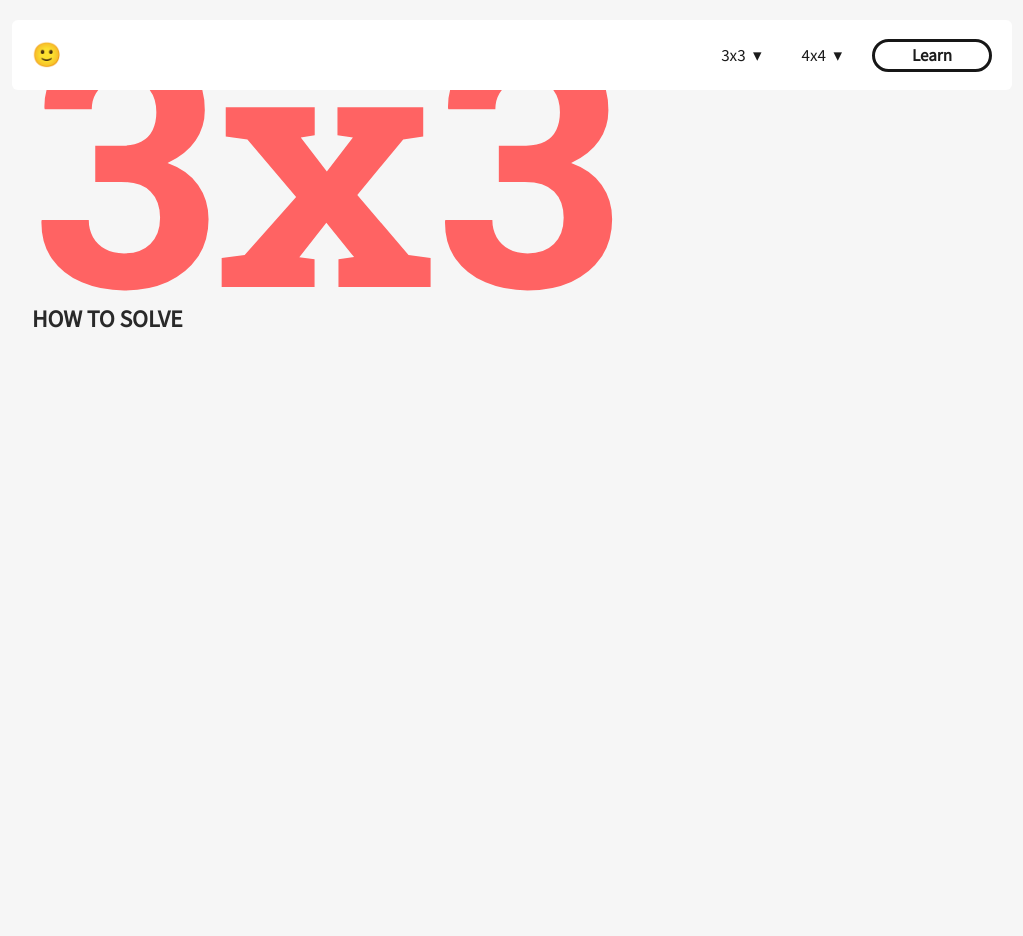
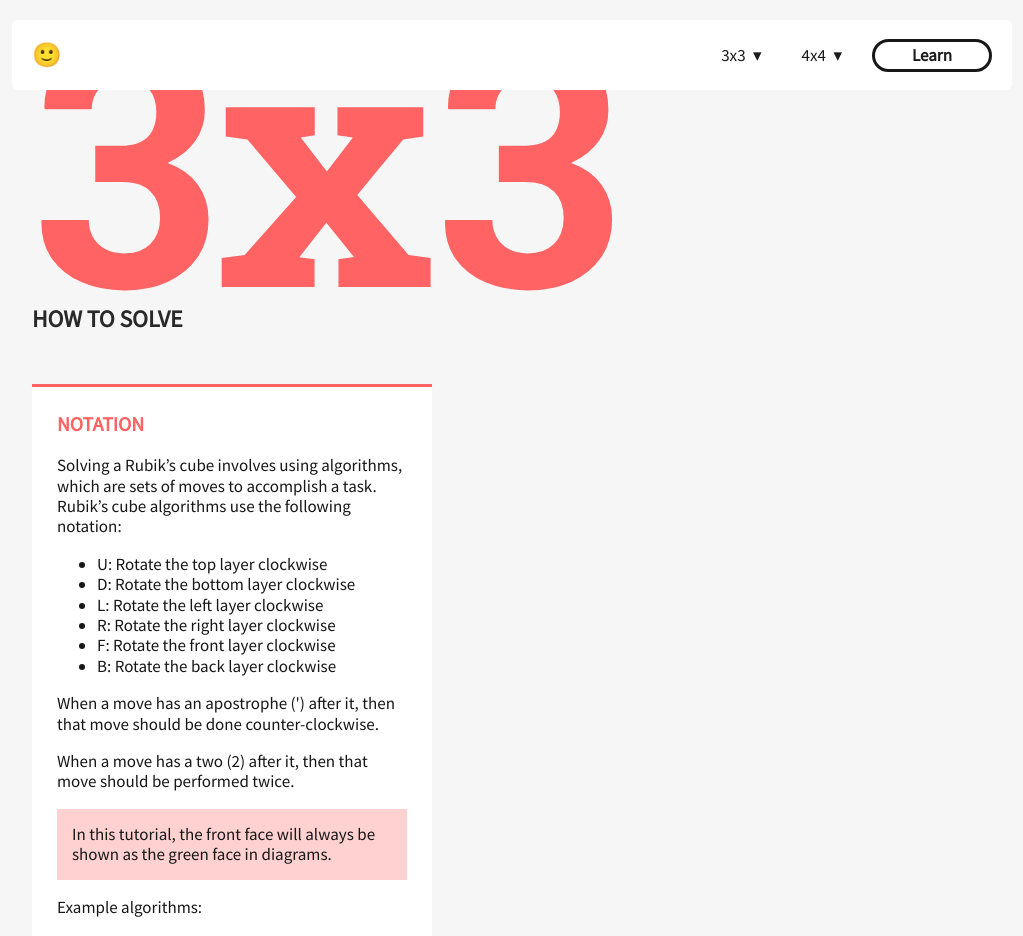
Before and after one commit to arielbob/cubedoc, a React app: page /how-to-solve in a window 1280 px wide. Shown: the top 936 px of the page, without its empty margins (128-1151 px from the left). Before the commit the page ends 800 px from the top, so only its background shows below. Built offline with nearby package versions, Linux system fonts and the light colour scheme.

Commit message:
added card and styles for first step of 3x3

```diff
--- a/src/containers/Solve3x3/index.js
+++ b/src/containers/Solve3x3/index.js
@@ -6,6 +6,30 @@ class Solve3x3 extends React.Component {
       <div className='container bleed-top'>
         <h1 className='title-big'>3x3</h1>
         <h2 className='article-name'>How to Solve</h2>
+        <section className='instructions instructions-3x3'>
+          <section className='step1'>
+            <section className='step-card'>
+              <h3>Notation</h3>
+              <p>Solving a Rubik’s cube involves using algorithms, which are sets of moves to accomplish a task. Rubik’s cube algorithms use the following notation:</p>
+              <ul>
+                <li>U: Rotate the top layer clockwise</li>
+                <li>D: Rotate the bottom layer clockwise</li>
+                <li>L: Rotate the left layer clockwise</li>
+                <li>R: Rotate the right layer clockwise</li>
+                <li>F: Rotate the front layer clockwise</li>
+                <li>B: Rotate the back layer clockwise</li>
+              </ul>
+              <p>When a move has an apostrophe (') after it, then that move should be done counter-clockwise.</p>
+              <p>When a move has a two (2) after it, then that move should be performed twice.</p>
+              <p className='text-warning'>In this tutorial, the front face will always be shown as the green face in diagrams.</p>
+              <p>Example algorithms:</p>
+              <ul>
+                <li>R U R' U R U2 R'</li>
+                <li>F R U' R' U' R U R' F' R U R' U' R' F R F'</li>
+              </ul>
+            </section>
+          </section>
+        </section>
       </div>
     );
   }
--- a/src/stylesheets/_base.scss
+++ b/src/stylesheets/_base.scss
@@ -98,3 +98,8 @@ button {
     margin: 0;
   }
 }
+
+.text-warning {
+  background-color: $warning-background;
+  padding: $text-box-padding;
+}
--- a/src/stylesheets/_cards.scss
+++ b/src/stylesheets/_cards.scss
@@ -1,7 +1,13 @@
+//TODO: maybe rename these classes so that the type is the first word
+//ex: card-main and card-step instead of main-card or step-card
+//i.e. same format as the button classes
+//TODO: replace $nav-background with $white
+//TODO: figure out how to organize css better
+
 .main-card {
   overflow: hidden;
   height: $card-height;
-  border-radius: 0 0 6px 6px;
+  border-radius: 0 0 $card-border-radius $card-border-radius;
   margin-bottom: 40px;
   transition: all 0.4s $losi;
   &.red {
@@ -156,3 +162,30 @@
     }
   }
 }
+
+.instructions {
+  margin-top: $instructions-margin;
+}
+
+.step-card {
+  padding: $card-gutter;
+  border-top: 3px solid #000000;
+  border-radius: 0 0 $card-border-radius $card-border-radius;
+  background-color: $nav-background;
+  h3 {
+    margin-top: 0;
+  }
+  :last-child {
+    margin-bottom: 0;
+  }
+}
+
+.instructions-3x3 {
+  .step-card {
+    border-color: $main-red;
+    h3 {
+      color: $main-red;
+      text-transform: uppercase;
+    }
+  }
+}
--- /dev/null
+++ b/src/stylesheets/_steps.scss
@@ -0,0 +1,5 @@
+.step1 {
+  .step-card {
+    width: 400px;
+  }
+}
--- a/src/stylesheets/_variables.scss
+++ b/src/stylesheets/_variables.scss
@@ -5,13 +5,17 @@ $breakpoint: 799px;
 $nav-height: 70px;
 $card-height: 220px;
 $card-gutter: 25px;
+$text-box-padding: 15px;
+$instructions-margin: 50px;
+$card-border-radius: 6px;
 
 // Colors
 $text-black: #171717;
 $nav-background: #ffffff;
+$body-background: #f6f6f6;
+$warning-background: #ffd1d1;
 $nav-font-color: #1b1b1b;
 $link-hover-color: #cce6ff;
-$body-background: #f6f6f6;
 $main-red: #ff6363;
 $main-blue: #4683ec;
 $link-blue: #1d3bff;
--- a/src/stylesheets/styles.scss
+++ b/src/stylesheets/styles.scss
@@ -1,7 +1,8 @@
 @import 'variables';
 @import 'base';
+@import 'text';
 @import 'navbar';
 @import 'cards';
-@import 'text';
+@import 'steps';
 
 //TODO: maybe look up better css file structures
```
